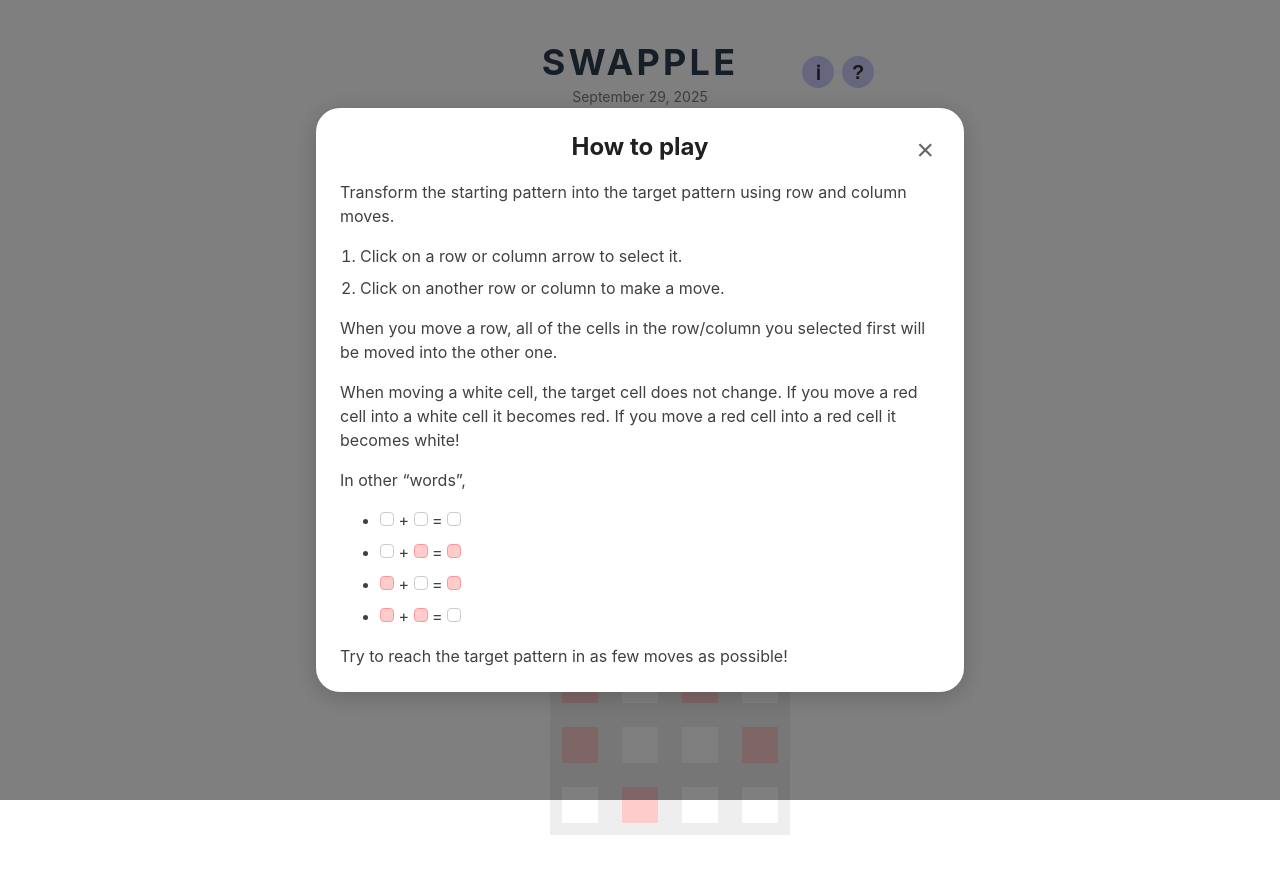
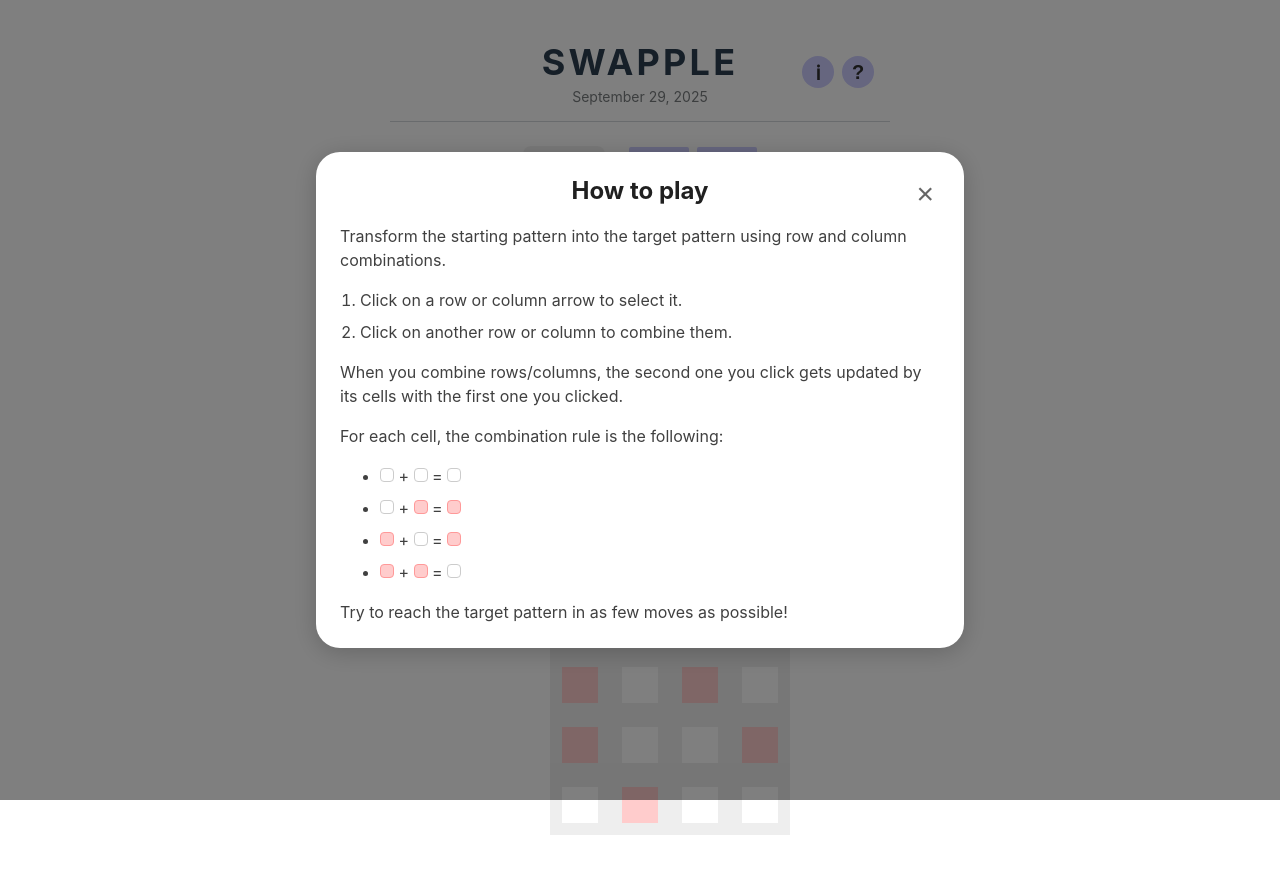
Before and after one commit to fuglede/swapple, a Vue app: page / in a window 1280 px wide. Built offline with nearby package versions, Linux system fonts and the light colour scheme.

Commit message:
Try to clarify rules a bit

```diff
--- a/src/components/SwappleMain.vue
+++ b/src/components/SwappleMain.vue
@@ -47,14 +47,13 @@
         <button class="close-button" @click="showRules = false">×</button>
         <h2>How to play</h2>
         <div class="rules-content">
-          <p>Transform the starting pattern into the target pattern using row and column moves.</p>
+          <p>Transform the starting pattern into the target pattern using row and column combinations.</p>
           <ol>
             <li>Click on a row or column arrow to select it.</li>
-            <li>Click on another row or column to make a move.</li>
+            <li>Click on another row or column to combine them.</li>
           </ol>
-          <p>When you move a row, all of the cells in the row/column you selected first will be moved into the other one.</p>
-          <p>When moving a white cell, the target cell does not change. If you move a red cell into a white cell it becomes red. If you move a red cell into a red cell it becomes white!</p>
-          <p>In other “words”,</p>
+          <p>When you combine rows/columns, the second one you click gets updated by its cells with the first one you clicked.</p>
+          <p>For each cell, the combination rule is the following:</p>
           <ul>
             <li><span class="white-cell"></span> + <span class="white-cell"></span> = <span class="white-cell"></span></li>
             <li><span class="white-cell"></span> + <span class="red-cell"></span> = <span class="red-cell"></span></li>
```
